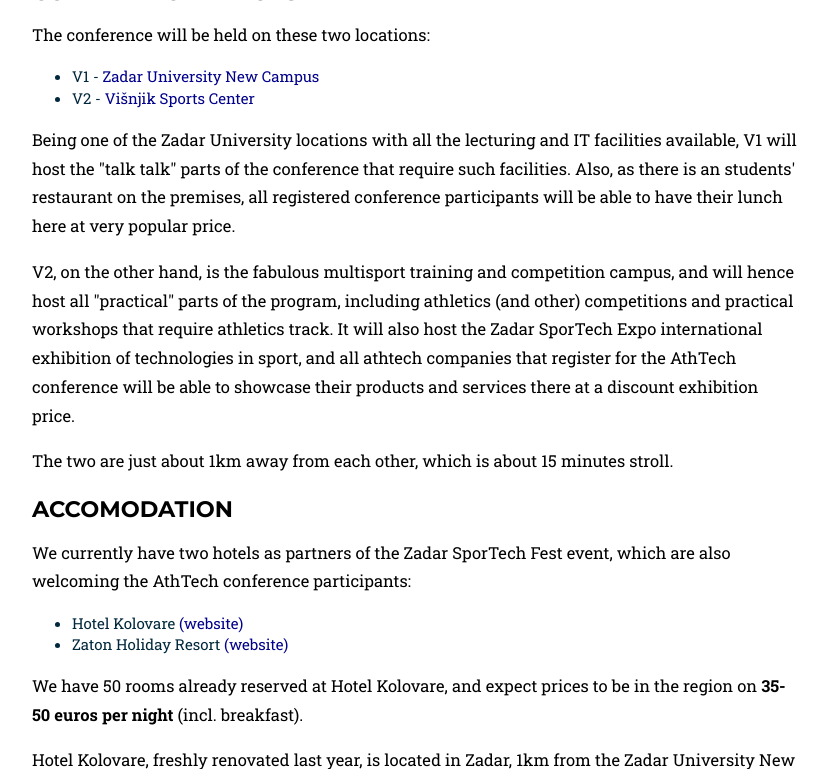
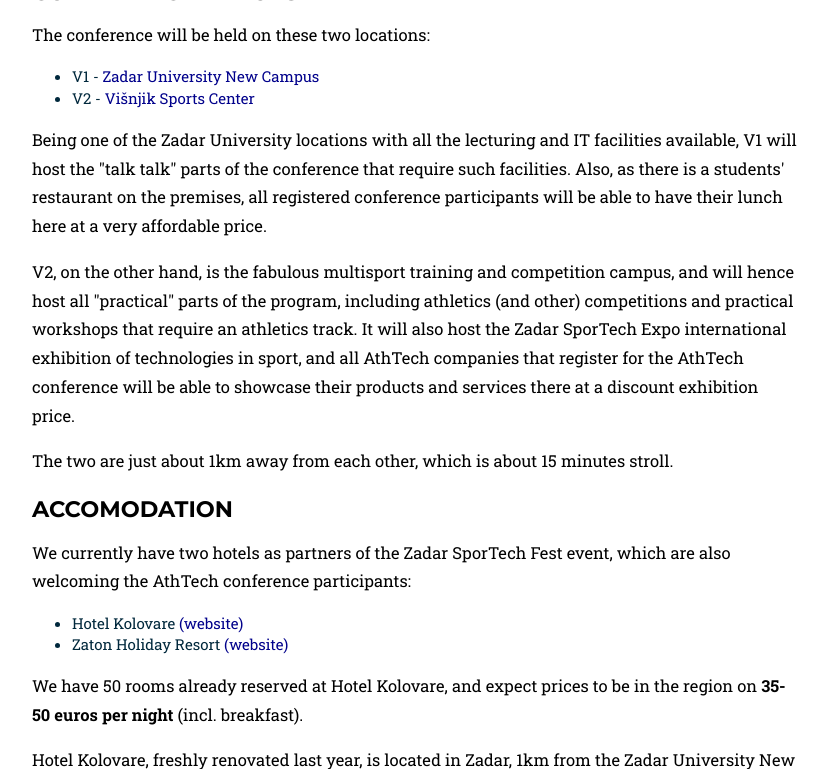
Before and after one commit to openath/athtech, a Jekyll site: the page built from _2021_pages/venue.html, in a window 1280 px wide and 900 px high, scrolled down 890 px, cut to the strip 131-900 px from the top of the window. Shown: the whole strip, without its empty margins (224-1051 px from the left). Built offline with Jekyll 4.4.1, drawn with Linux system fonts in a browser that asks for light colours; some web fonts are replaced; some of the changed text lies outside the part shown.

Commit message:
Update venue.html

```diff
--- a/_2021_pages/venue.html
+++ b/_2021_pages/venue.html
@@ -41,8 +41,8 @@
         <li>V1 - <a href="https://www.unizd.hr/eng/about-us/where-are-we">Zadar University New Campus</a></li>
         <li>V2 - <a href="https://visnjik.hr/sportski-centar-visnjik/">Višnjik Sports Center</a></li>
       </ul>
-      <p>Being one of the Zadar University locations with all the lecturing and IT facilities available, V1 will host the "talk talk" parts of the conference that require such facilities. Also, as there is an students' restaurant on the premises, all registered conference participants will be able to have their lunch here at very popular price.</p>
-      <p>V2, on the other hand, is the fabulous multisport training and competition campus, and will hence host all "practical" parts of the program, including athletics (and other) competitions and practical workshops that require athletics track. It will also host the Zadar SporTech Expo international exhibition of technologies in sport, and all athtech companies that register for the AthTech conference will be able to showcase their products and services there at a discount exhibition price.</p>
+      <p>Being one of the Zadar University locations with all the lecturing and IT facilities available, V1 will host the "talk talk" parts of the conference that require such facilities. Also, as there is a students' restaurant on the premises, all registered conference participants will be able to have their lunch here at a very affordable price.</p>
+      <p>V2, on the other hand, is the fabulous multisport training and competition campus, and will hence host all "practical" parts of the program, including athletics (and other) competitions and practical workshops that require an athletics track. It will also host the Zadar SporTech Expo international exhibition of technologies in sport, and all AthTech companies that register for the AthTech conference will be able to showcase their products and services there at a discount exhibition price.</p>
       <p>The two are just about 1km away from each other, which is about 15 minutes stroll.</p>
 
       <h2>Accomodation</h2>
```
Also changed, not shown: other parts of _2021_pages/venue.html (+1 -1 lines).
